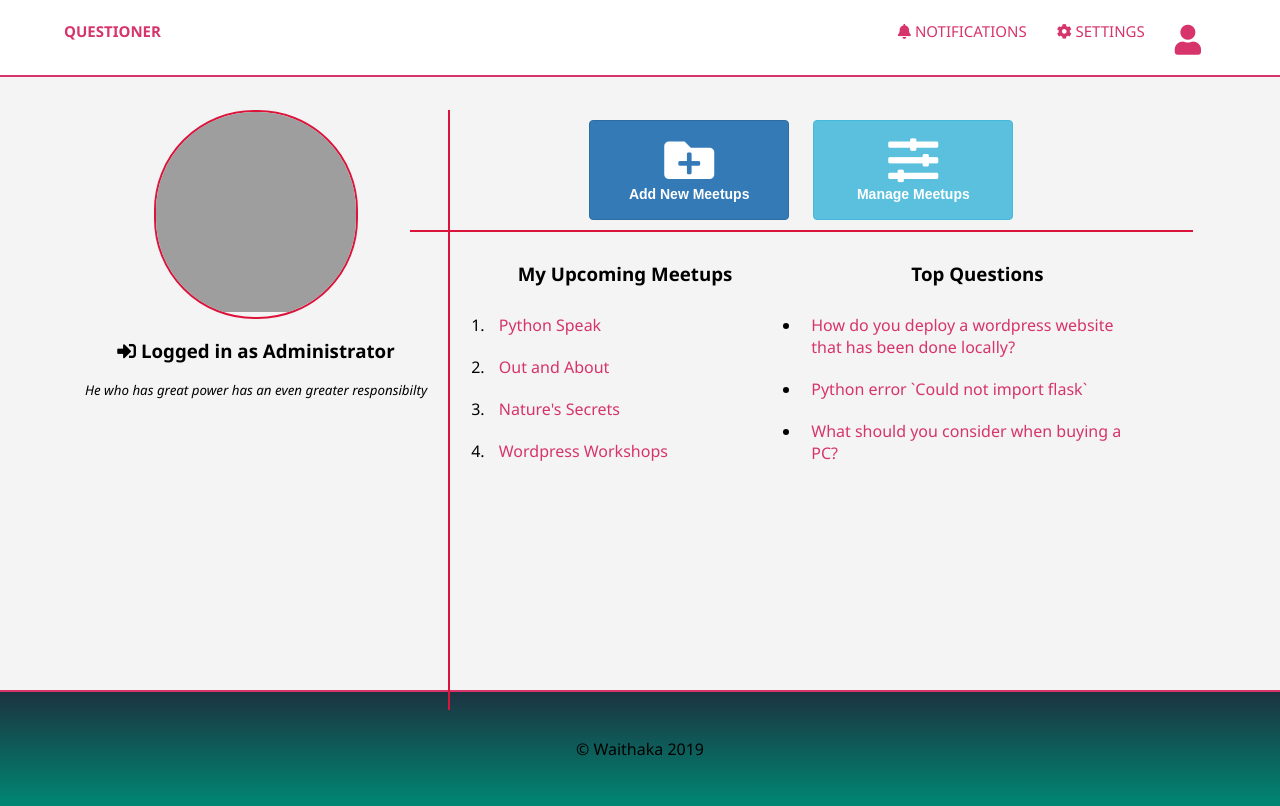
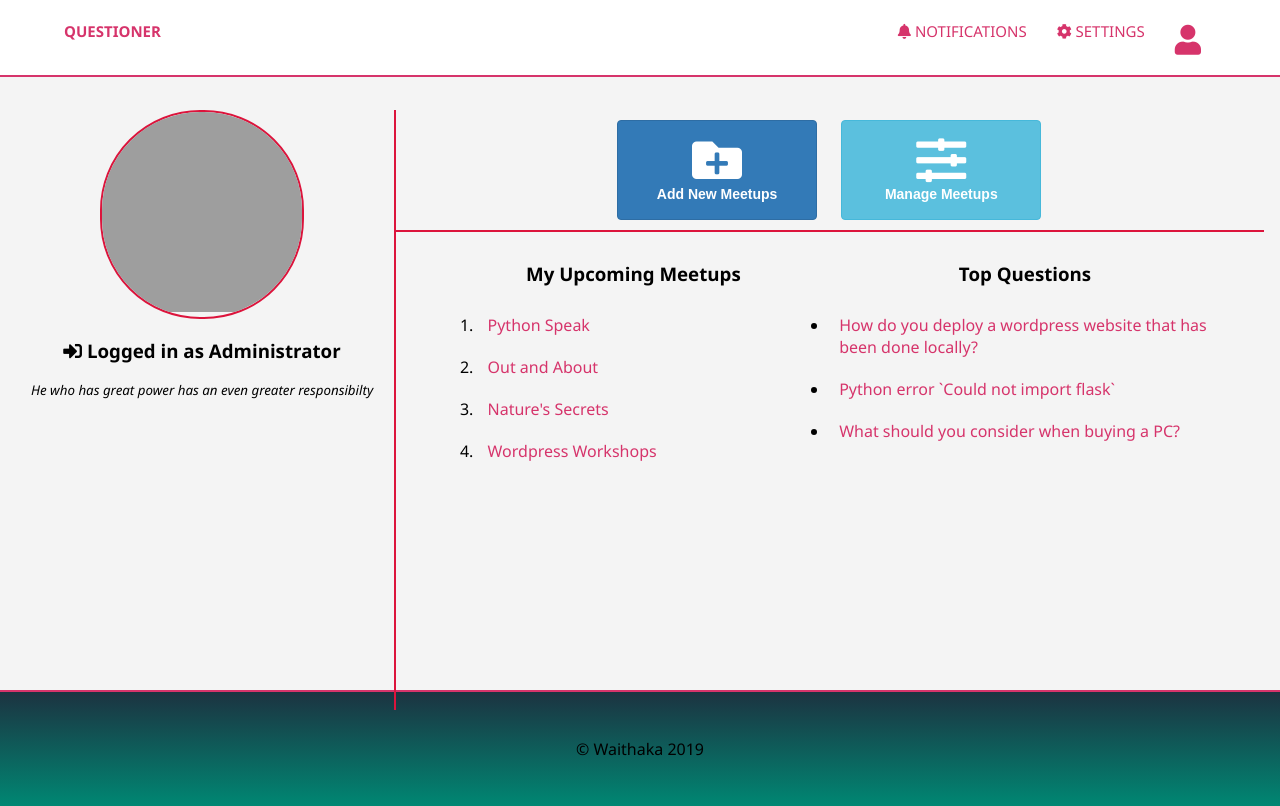
Before and after one commit to Mfalm3/Questioner, a Python web app: template UI/templates/admin/profile.html in a window 1280 px wide. Run offline with Jinja, Linux system fonts and the light colour scheme; the template is opened without the code that fills it, so the values that code supplies are empty; some libraries are stand-ins or nearby versions; grey boxes are pictures that could not be loaded.

Commit message:
[Bug #163009863] Fix css responsiveness for admin template

```diff
--- a/UI/static/css/main.css
+++ b/UI/static/css/main.css
@@ -310,12 +310,15 @@ a{
     width: 100%;
     border: none;
     min-height: 350px;
+    position: unset;
   }
   .dashboard-manage.cl{
     overflow: hidden;
     width: 100%;
     float: none;
+    margin-left: 0;
   }
+
 }
 
 @media only screen and (max-width: 1100px){
@@ -638,7 +641,9 @@ header#top-bar nav{
 .new-m{
   width: 50%;
 }
-
+.container.adm{
+  width:100%!important;
+}
     /*MeetUP*/
 #meetup-img{
   width: 100%;
```
